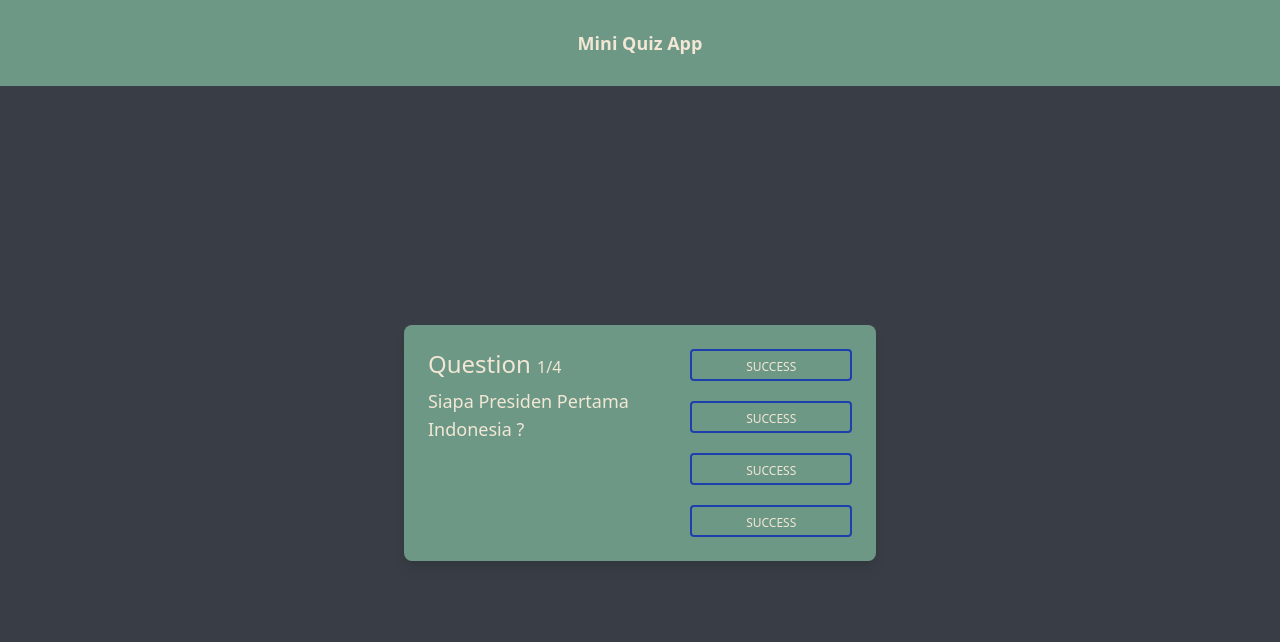
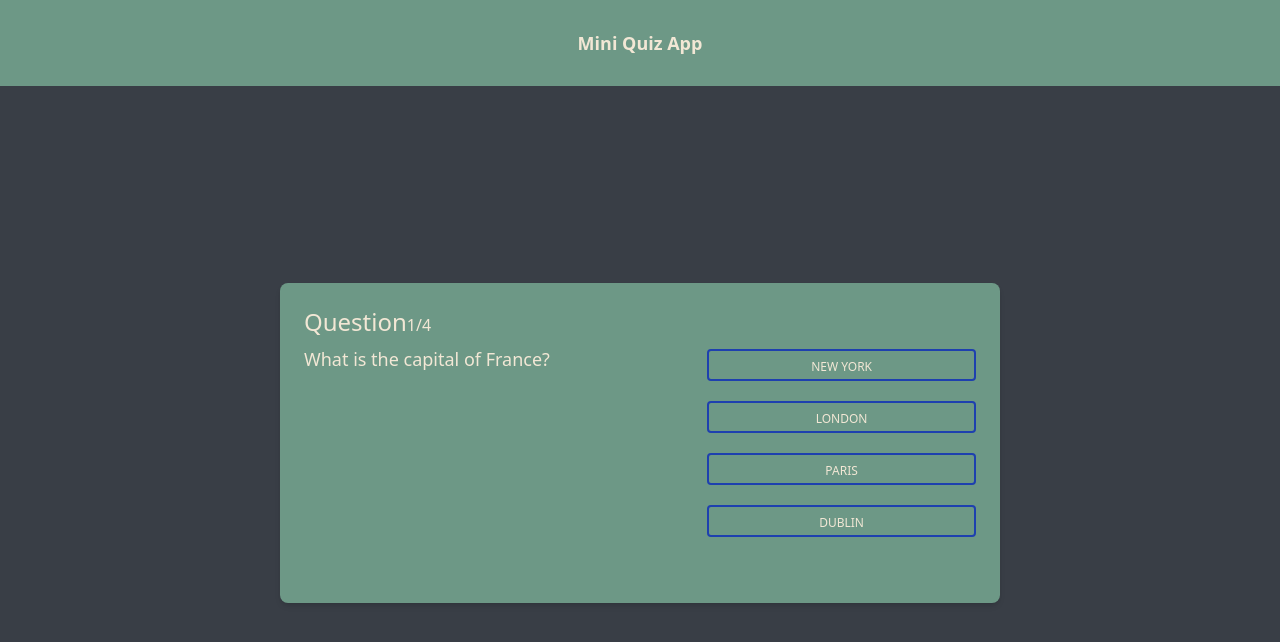
Before and after one commit to sugiartofahmi/react-mini-quiz, a React (Vite) app: page / in a window 1280 px wide. Shown: the top 642 px of the page. Built offline with nearby package versions, Linux system fonts and the light colour scheme.

Commit message:
Fahmi Sugiarto | Make Mini Quiz

```diff
--- a/src/components/Button/index.jsx
+++ b/src/components/Button/index.jsx
@@ -1,8 +1,9 @@
-const Button = ({ text }) => {
+const Button = ({ text, onClick }) => {
   return (
     <button
+      onClick={onClick}
       type="button"
-      class="w-[100%] h-8 inline-block px-6 py-2 border-2 border-blue-800 font-medium text-xs leading-tight uppercase rounded hover:bg-black hover:bg-opacity-5 focus:outline-none focus:ring-0 transition duration-150 ease-in-out"
+      className="w-[100%] h-8 inline-block px-6 py-2 border-2 border-blue-800 font-medium text-xs  uppercase rounded hover:bg-black hover:bg-opacity-5 focus:outline-none focus:ring-0 transition duration-150 ease-in-out"
     >
       {text}
     </button>
--- a/src/components/Card/index.jsx
+++ b/src/components/Card/index.jsx
@@ -1,41 +1,6 @@
 import CardLayout from "../../layout/CardLayout";
-const Card = () => {
-  return (
-    <CardLayout>
-      <div className="w-3/5">
-        <h5 className="text-2xl leading-tight font-medium mb-2">
-          Question <span className=" text-base">1/4</span>
-        </h5>
-        <p className="text-lg mb-4">Siapa Presiden Pertama Indonesia ?</p>
-      </div>
-      <div className="w-2/5 flex flex-col gap-y-5 justify-center ">
-        <button
-          type="button"
-          class="w-[100%]  h-8 inline-block px-6 py-2 border-2 border-blue-800 font-medium text-xs leading-tight uppercase rounded hover:bg-black hover:bg-opacity-5 focus:outline-none focus:ring-0 transition duration-150 ease-in-out"
-        >
-          Success
-        </button>
-        <button
-          type="button"
-          class="w-[100%] h-8 inline-block px-6 py-2 border-2 border-blue-800 font-medium text-xs leading-tight uppercase rounded hover:bg-black hover:bg-opacity-5 focus:outline-none focus:ring-0 transition duration-150 ease-in-out"
-        >
-          Success
-        </button>
-        <button
-          type="button"
-          class="w-[100%] h-8 inline-block px-6 py-2 border-2 border-blue-800 font-medium text-xs leading-tight uppercase rounded hover:bg-black hover:bg-opacity-5 focus:outline-none focus:ring-0 transition duration-150 ease-in-out"
-        >
-          Success
-        </button>
-        <button
-          type="button"
-          class="w-[100%] h-8 inline-block px-6 py-2 border-2 border-blue-800 font-medium text-xs leading-tight uppercase rounded hover:bg-black hover:bg-opacity-5 focus:outline-none focus:ring-0 transition duration-150 ease-in-out"
-        >
-          Success
-        </button>
-      </div>
-    </CardLayout>
-  );
+const Card = ({ children }) => {
+  return <CardLayout>{children}</CardLayout>;
 };
 
 export default Card;
--- a/src/layout/CardLayout/index.jsx
+++ b/src/layout/CardLayout/index.jsx
@@ -1,12 +1,8 @@
 const CardLayout = ({ children }) => {
   return (
-    <>
-      <div className="flex justify-center ">
-        <div className="flex flex-row gap-x-5 p-6 rounded-lg shadow-lg  bg-[#6D9886] text-[#F2E7D5] max-w-lg">
-          {children}
-        </div>
-      </div>
-    </>
+    <div className="flex flex-row justify-center h-[40vh] w-[90vh]  p-6 bg-[#6D9886] text-[#F2E7D5]  rounded-lg shadow-md ">
+      {children}
+    </div>
   );
 };
 
--- a/src/views/Home/index.jsx
+++ b/src/views/Home/index.jsx
@@ -1,13 +1,60 @@
 import MainLayout from "../../layout/MainLayout";
 import Navbar from "../../components/Navbar";
 import Card from "../../components/Card";
+import Questions from "../../helper/Questions";
+import { useState } from "react";
+import Button from "../../components/Button";
 const Home = () => {
+  const [currentQuestion, setCurrentQuestion] = useState(0);
+  const [showScore, setShowScore] = useState(false);
+  const [score, setScore] = useState(0);
+  const [questions, setQuestions] = useState(Questions);
+
+  const submitAnswer = (isCorrect) => {
+    isCorrect && setScore(score + 1);
+    const nextQuestion = currentQuestion + 1;
+    nextQuestion < questions.length
+      ? setCurrentQuestion(nextQuestion)
+      : setShowScore(true);
+  };
+  console.log(score);
   return (
     <>
       <MainLayout>
         <Navbar />
         <div className="flex justify-center items-center w-full h-full text-[#F2E7D5]">
-          <Card />
+          <Card>
+            {showScore ? (
+              <div className="flex w-full h-full justify-center items-center">
+                <h1 className="text-2xl text-center leading-tight font-medium mb-2">
+                  Your Score Is {score} Out Of {questions.length}
+                </h1>
+              </div>
+            ) : (
+              <>
+                <div className="w-3/5">
+                  <h5 className="text-2xl leading-tight font-medium mb-2">
+                    Question
+                    <span className=" text-base">
+                      {currentQuestion + 1}/{questions.length}
+                    </span>
+                  </h5>
+                  <p className="text-lg mb-4">
+                    {questions[currentQuestion].questionText}
+                  </p>
+                </div>
+                <div className="w-2/5 flex flex-col gap-y-5 justify-center ">
+                  {questions[currentQuestion].answerOptions.map((el, i) => (
+                    <Button
+                      key={i}
+                      text={el.answerText}
+                      onClick={() => submitAnswer(el.isCorrect)}
+                    />
+                  ))}
+                </div>
+              </>
+            )}
+          </Card>
         </div>
       </MainLayout>
     </>
```
